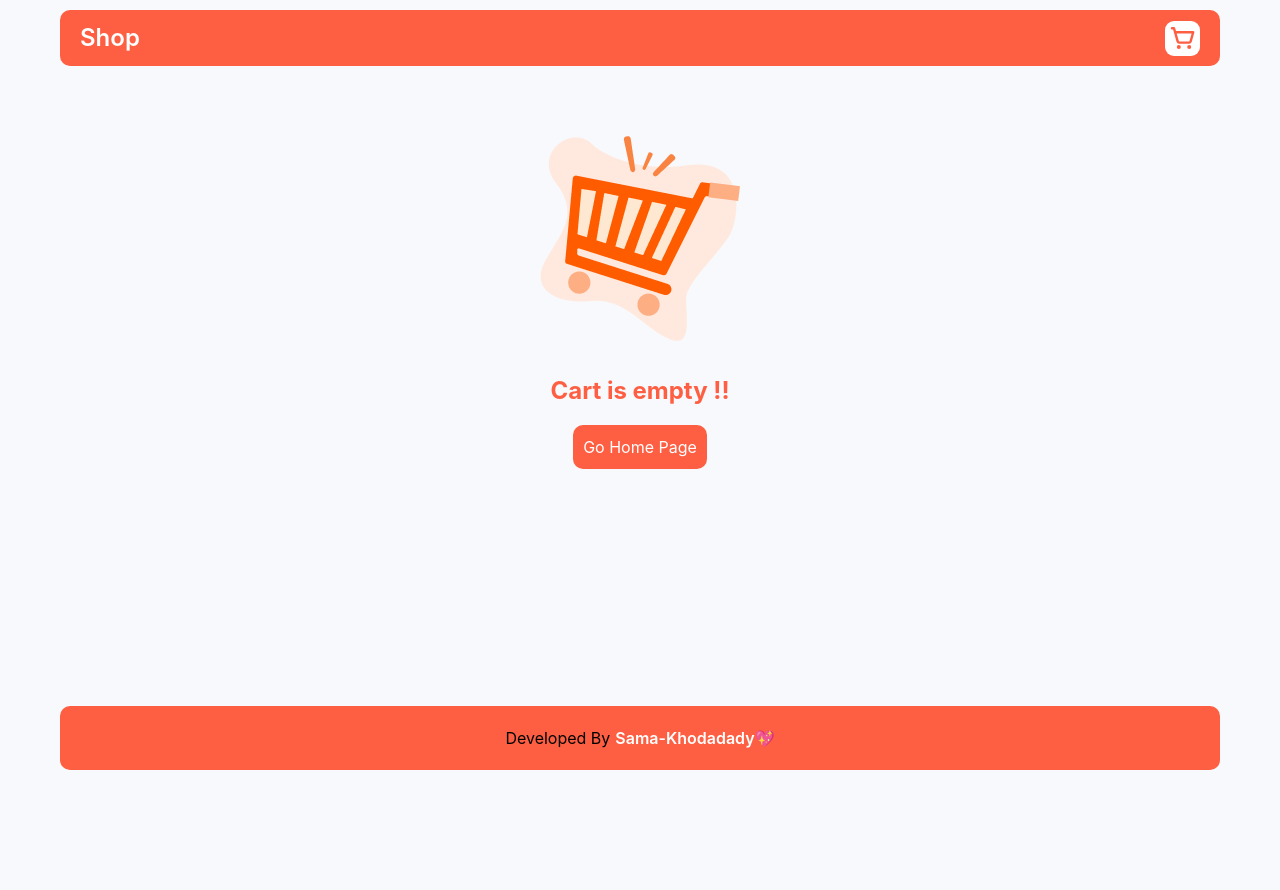
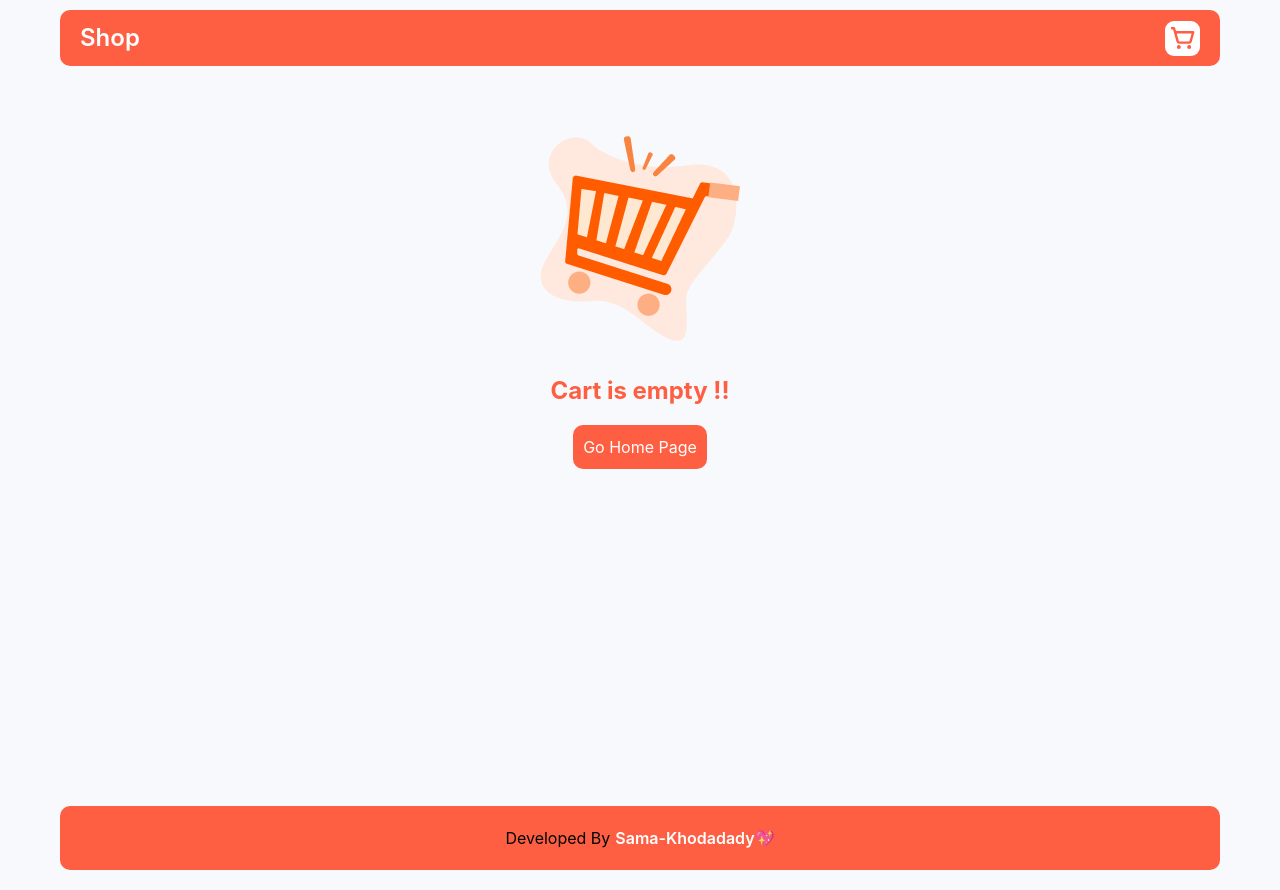
Before and after one commit to sama-khodadady/Sama-Khodadady-Online-Shop, a React (Vite) app: page /checkout in a window 1280 px wide. Before the commit the page ends 800 px from the top, so only its background shows below. Built offline with nearby package versions, Linux system fonts and the light colour scheme.

Commit message:
Online-Shop Project With Reactjs & Redux-Toolkit

```diff
--- a/src/pages/CheckOutPage.module.css
+++ b/src/pages/CheckOutPage.module.css
@@ -3,7 +3,7 @@
   justify-content: space-between;
   align-items: flex-start;
   padding: 10px;
-  min-height: 500px;
+  min-height: 600px;
 }
 
 .products {
```
